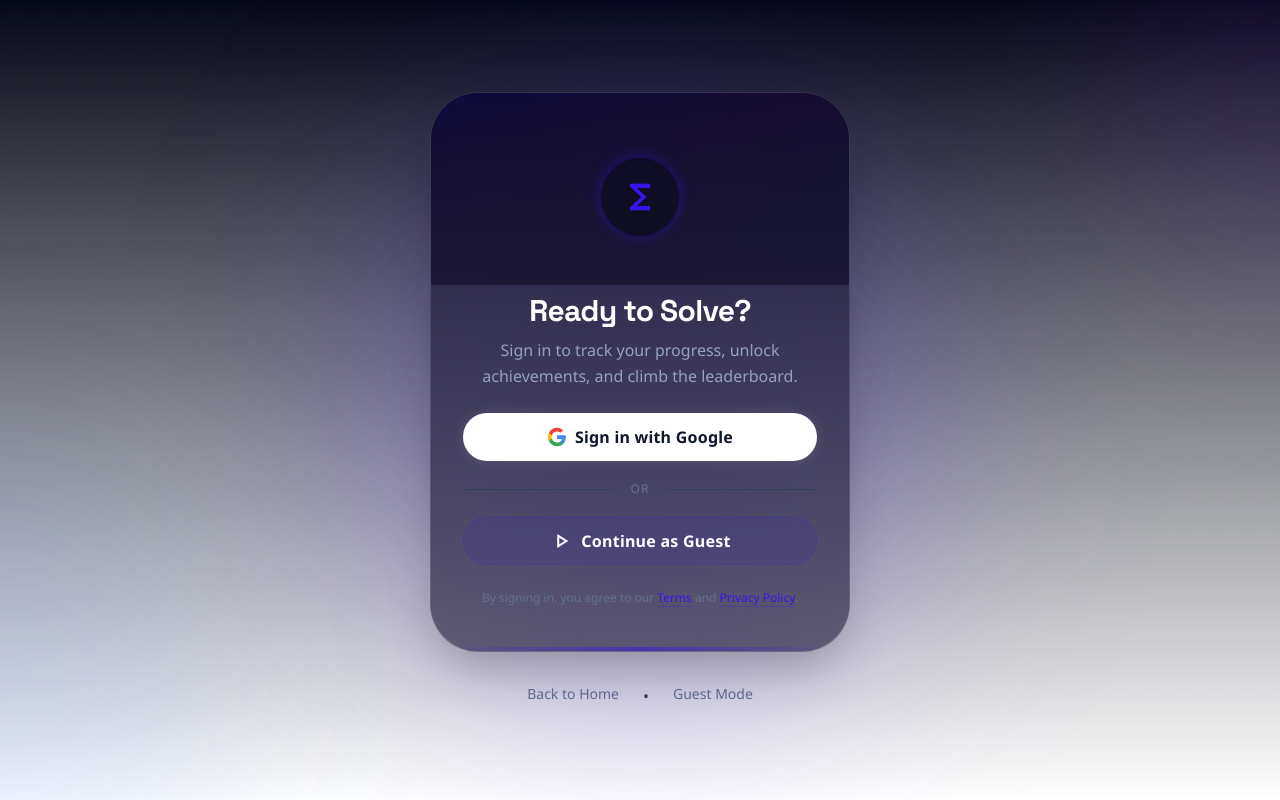
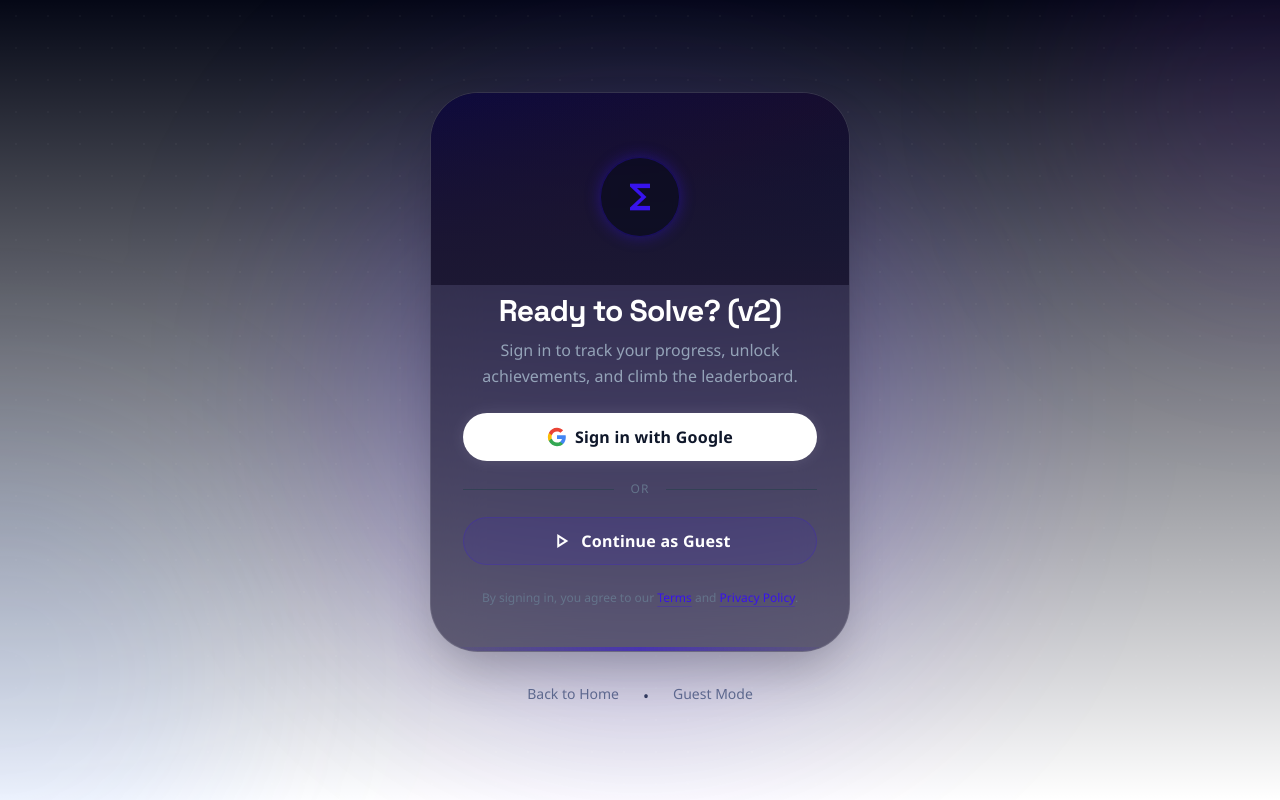
Before and after one commit to Pythontech-max/math-quest, a Next.js app: page /auth/signin in a window 1280 px wide. Built offline with nearby package versions, Linux system fonts and the light colour scheme.

Commit message:
Fix: Hardcode auth credentials and add v2 marker

```diff
--- a/src/app/auth/signin/page.tsx
+++ b/src/app/auth/signin/page.tsx
@@ -61,7 +61,7 @@ export default function SignInPage() {
                 <div className="flex flex-col gap-6 px-8 pb-10 pt-2 text-center">
                     <div className="flex flex-col gap-2">
                         <h1 className="text-3xl font-bold tracking-tight text-white font-display">
-                            Ready to Solve?
+                            Ready to Solve? (v2)
                         </h1>
                         <p className="text-slate-400 text-base font-normal leading-relaxed">
                             Sign in to track your progress, unlock achievements, and climb the leaderboard.
--- a/src/auth.config.ts
+++ b/src/auth.config.ts
@@ -4,8 +4,8 @@ import Google from "next-auth/providers/google"
 export const authConfig = {
     providers: [
         Google({
-            clientId: process.env.GOOGLE_CLIENT_ID || "596084116048-emhhqvlfj39o0uqr0poirhplt264us4h.apps.googleusercontent.com",
-            clientSecret: process.env.GOOGLE_CLIENT_SECRET || "",
+            clientId: "596084116048-emhhqvlfj39o0uqr0poirhplt264us4h.apps.googleusercontent.com",
+            clientSecret: "pWq2OREY1Usuf6_oJb1Ot1GHVhtE",
         })
     ],
     pages: {
```
